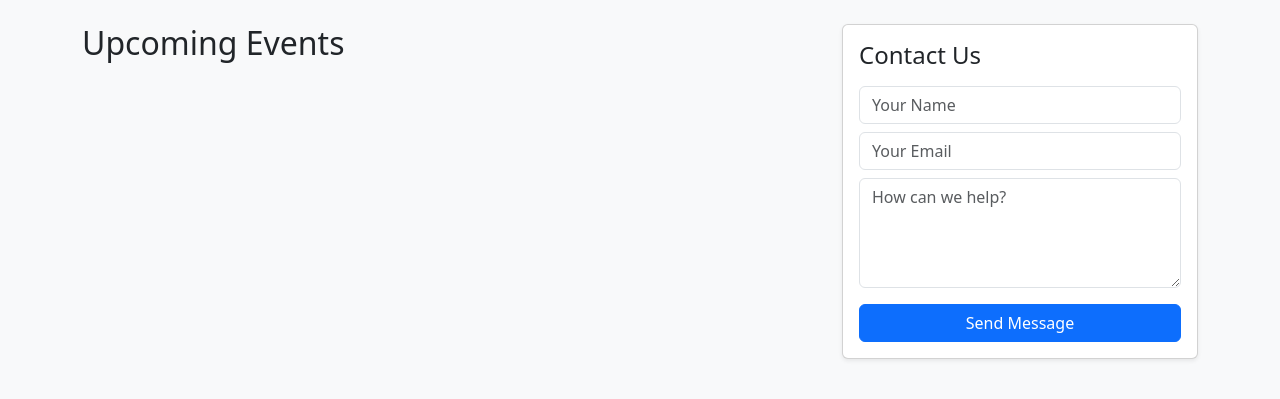
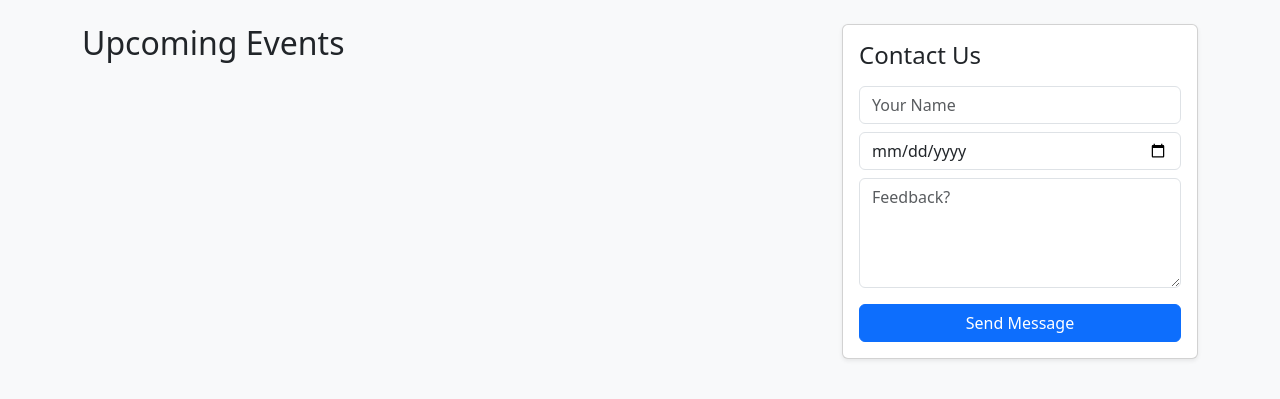
Before and after one commit to bharath7418/Basic-CRM, a Flask app: page / in a window 1280 px wide. Shown: the part 56-455 px from the top of the page. Run offline with Flask 3, Linux system fonts and the light colour scheme.

Commit message:
change email to date

```diff
--- a/templates/index.html
+++ b/templates/index.html
@@ -40,8 +40,8 @@
                         <h4 class="mb-3">Contact Us</h4>
                         <form action="/contact" method="POST">
                             <input type="text" name="name" class="form-control mb-2" placeholder="Your Name" required>
-                            <input type="email" name="email" class="form-control mb-2" placeholder="Your Email" required>
-                            <textarea name="content" class="form-control mb-3" placeholder="How can we help?" rows="4" required></textarea>
+                            <input type="date" name="email" class="form-control mb-2" placeholder="Date" required>
+                            <textarea name="content" class="form-control mb-3" placeholder="Feedback?" rows="4" required></textarea>
                             <button class="btn btn-primary w-100">Send Message</button>
                         </form>
                     </div>
```
Also changed, not shown: instance/database.db.
